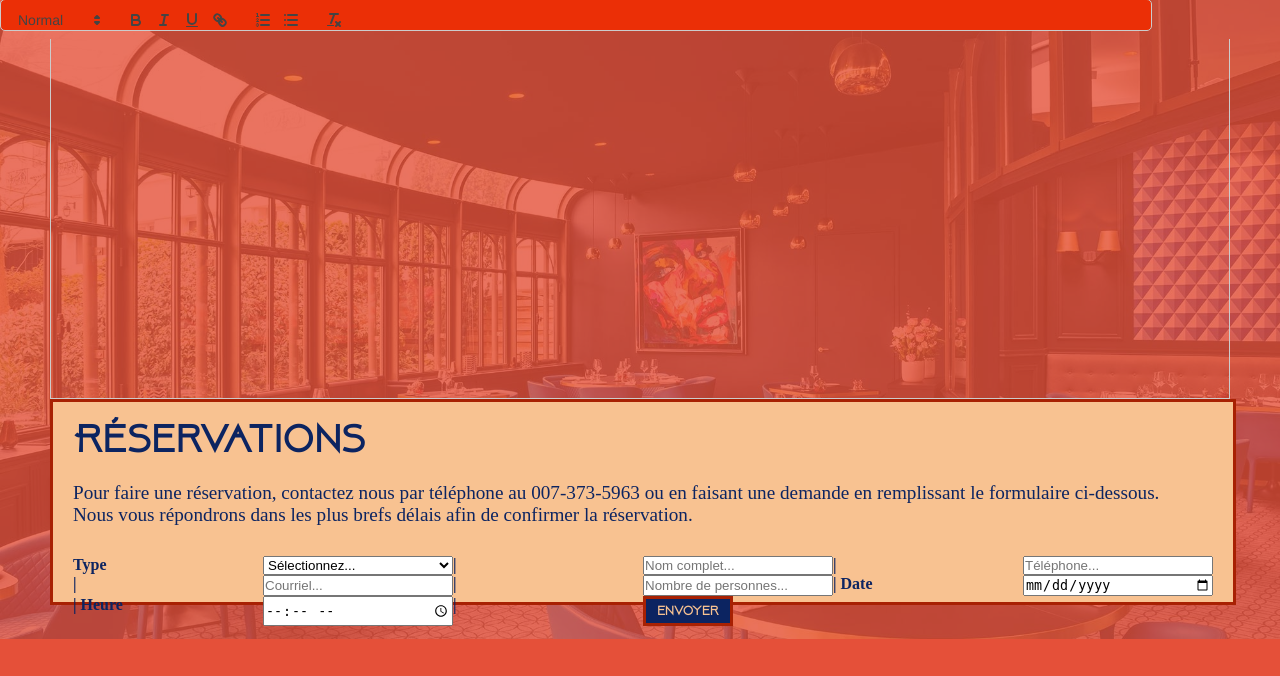
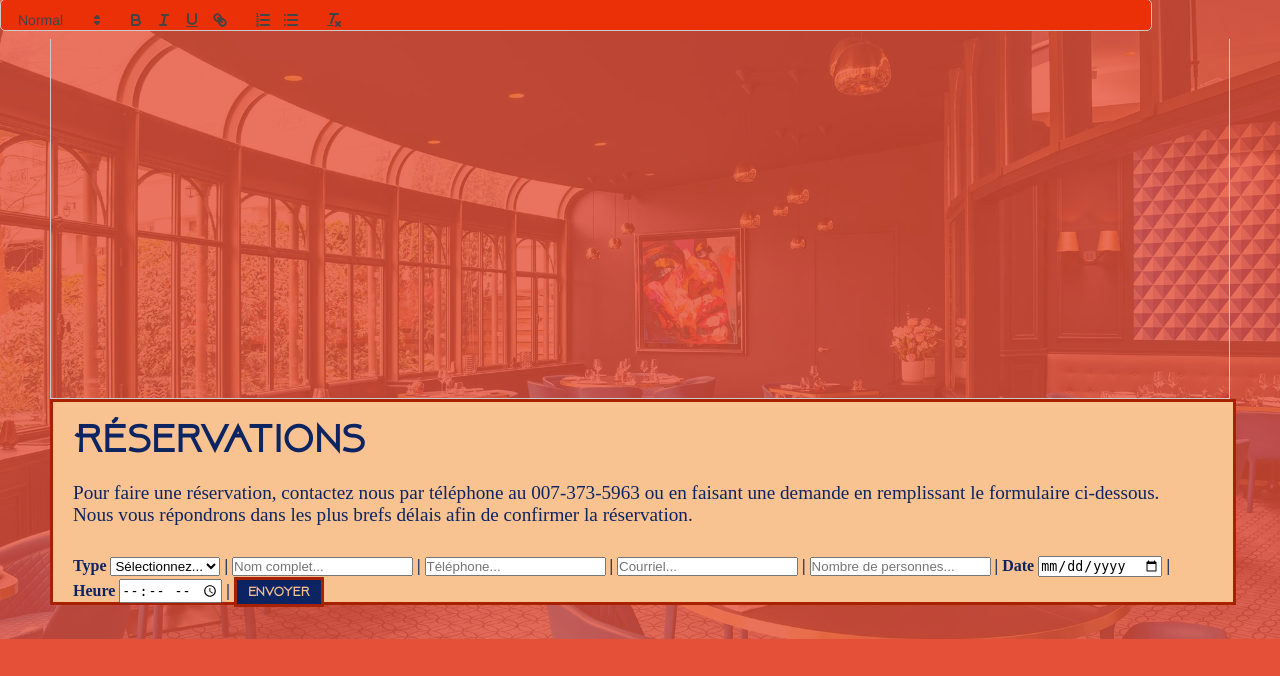
Before and after one commit to felix029/web-b63-final, a PHP site: page /services.php in a window 1280 px wide. Shown: the part 161-837 px from the top of the page. Run offline with PHP 8.4, Linux system fonts and the light colour scheme; data that the repository does not hold is empty; some libraries are stand-ins or nearby versions.

Commit message:
test fix css services

```diff
--- a/Web/css/global.css
+++ b/Web/css/global.css
@@ -1100,8 +1100,6 @@ Set the font-family content used for the HTML content.
         margin-top: 30px;
         font-size: medium;
         font-weight: bold;
-        display: grid;
-        grid-template-columns: 1fr 1fr 1fr 1fr 1fr 1fr;
     }
 
     #btn-res{
```
